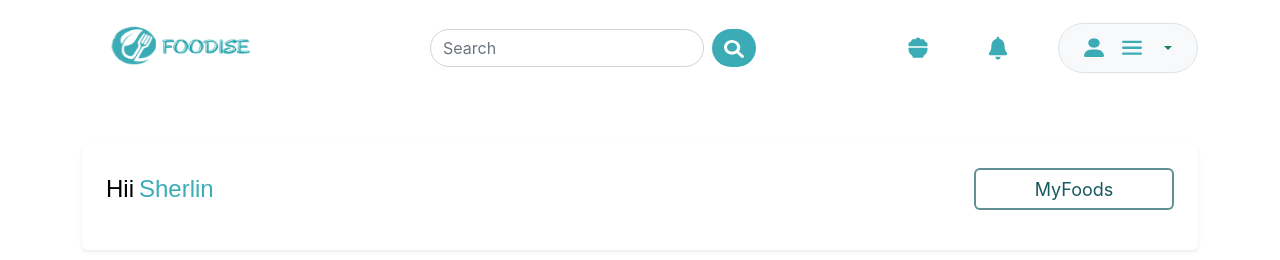
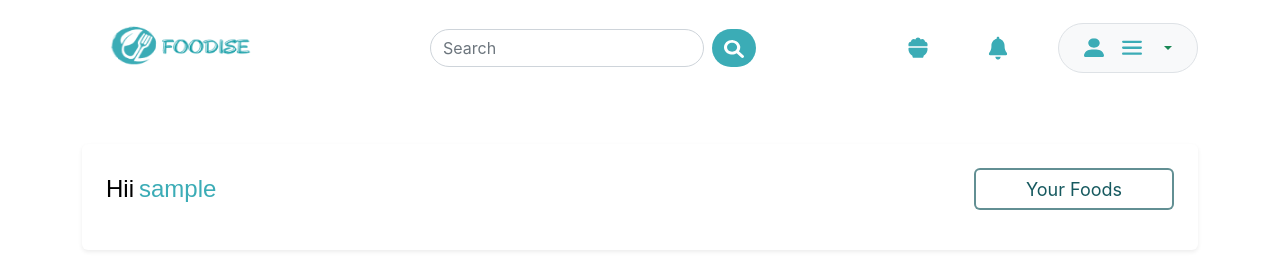
Before and after one commit to fe-1-skilvul/foodise-group-project, a React (Create React App) app: page /home in a window 1280 px wide. Shown: the top 260 px of the page. Built offline with nearby package versions, Linux system fonts and the light colour scheme; no server answers; sample sign-in values are in the browser's storage.

Commit message:
finishing bookmark food

```diff
--- a/src/components/navbar/Navbar.jsx
+++ b/src/components/navbar/Navbar.jsx
@@ -58,8 +58,12 @@ const Appbar = () => {
               </Dropdown.Item>
               <Link
                 to={'/signup'}
-                className="text-decoration-none text-success ">
-                <Dropdown.Item>Sign up </Dropdown.Item>
+                className="text-decoration-none text-success text-center "
+                style={{
+                  paddingLeft: '15px',
+                  fontWeight: 'bold',
+                }}>
+                Sign up
               </Link>
             </Dropdown.Menu>
           </Dropdown>
--- a/src/components/notfound/Notfound.jsx
+++ b/src/components/notfound/Notfound.jsx
@@ -1,4 +1,5 @@
 import React from 'react';
+import { Link } from 'react-router-dom';
 
 const Notfound = () => {
   return (
@@ -12,11 +13,11 @@ const Notfound = () => {
           alt=""
         />
         <h4 className="mt-5 color-primary">You Dont Have Any Food</h4>
-        <a href="../home.html">
+        <Link to="/home">
           <button className="mt-5 button button-main text-decoration-none">
             Foods
           </button>
-        </a>
+        </Link>
       </div>
     </>
   );
--- a/src/components/portal/ServicePortal.js
+++ b/src/components/portal/ServicePortal.js
@@ -1,14 +1,19 @@
+import { useContext } from 'react';
 import { Button, Stack } from 'react-bootstrap';
+import { Link } from 'react-router-dom';
+import { loginCtx } from '../../context/LoginCtx';
 import { TypoMain } from '../atoms';
 import CategoryBar from '../category/CategoryBar';
 
-const ServicePortal = () => {
+const ServicePortal = ({ user = ' ' }) => {
   return (
     <Stack className="p-4 shadow-sm p-3 mb-5 bg-body rounded d-flex flex-row justify-content-between align-items-start">
-      <TypoMain text="Hii" coloredText="Sherlin" />
-      <Button className="button button-outlined d-none d-md-block">
-        MyFoods
-      </Button>
+      <TypoMain text="Hii" coloredText={user} />
+      <Link to={'/booked'} className="text-decoration-none">
+        <Button className="button button-outlined d-none d-md-block">
+          Your Foods
+        </Button>
+      </Link>
       <CategoryBar />
     </Stack>
   );
--- a/src/index.css
+++ b/src/index.css
@@ -32,10 +32,10 @@ code {
 }
 .button-main {
   color: #fff;
-  background: #16595f;
+  background: #3bacb6;
 }
 .button-main:hover {
-  background: #083236;
+  background: #227880;
 }
 .button-outlined {
   background: #fff;
@@ -44,7 +44,7 @@ code {
 }
 .button-outlined:hover {
   color: #fff;
-  background: #083236;
+  background: #227880;
 }
 .color-primary {
   color: #108590;
--- a/src/pages/Home.jsx
+++ b/src/pages/Home.jsx
@@ -7,10 +7,12 @@ import ServicePortal from '../components/portal/ServicePortal';
 import { loginCtx } from '../context/LoginCtx';
 
 const Home = () => {
+  const { user } = useContext(loginCtx);
+
   return (
     <Row className="justify-content-md-center">
       <Col className="mt-5">
-        <ServicePortal />
+        <ServicePortal user={user !== null ? user.username : ''} />
         <Category />
         <ListFoods />
       </Col>
```
Also changed, not shown: src/pages/BookMark.jsx (renamed from src/pages/BookMark.js).
